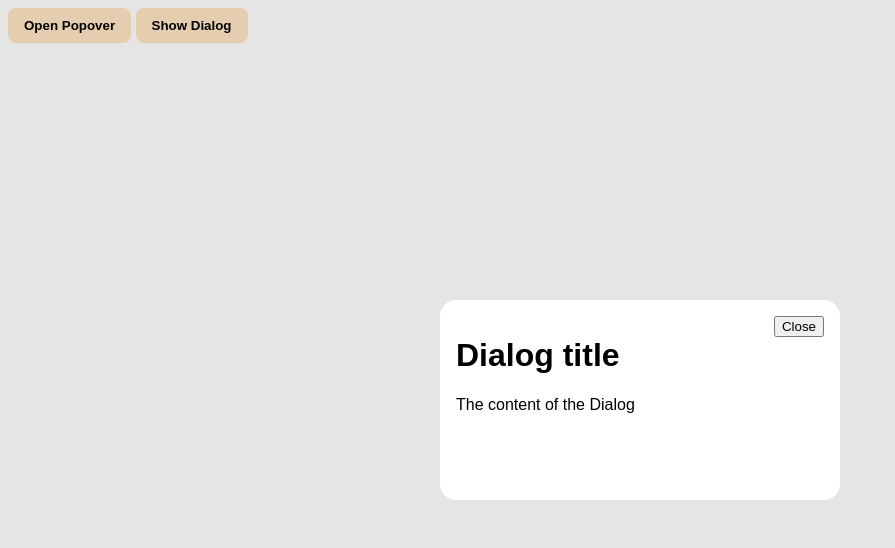
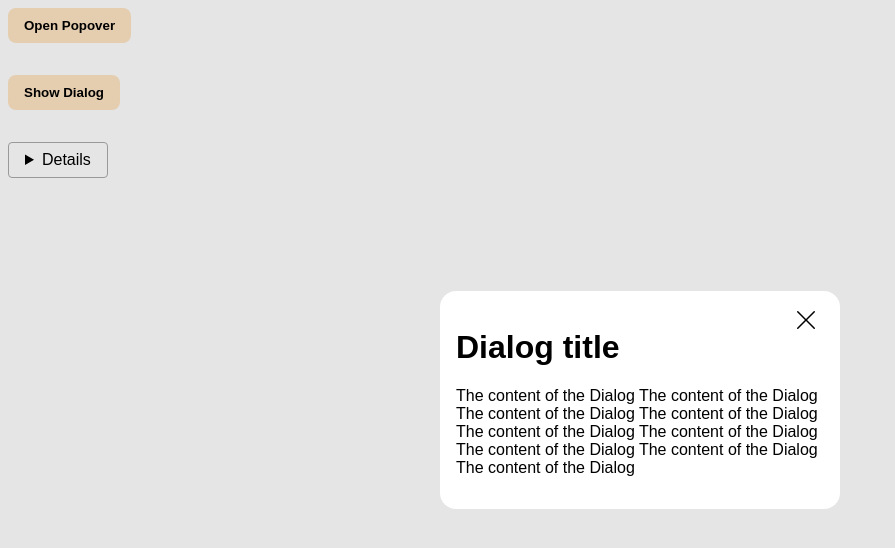
Before and after one commit to patrickjsmirnov/web-platform-demos, a plain HTML site: page index.html in a window 1280 px wide. Both pictures are taken after a click on the button "Show Dialog". Shown: the whole page, without its empty margins (0-895 px from the left). Drawn offline with Linux system fonts and the light colour scheme.

Commit message:
add details

```diff
--- a/index.html
+++ b/index.html
@@ -7,6 +7,7 @@
     <link rel="stylesheet" href="styles.css" />
   </head>
   <body>
+    <div class="container">
       <button class="button" popovertarget="my-popover">Open Popover</button>
       <div popover class="popover" id="my-popover">
         The content of the Popover.
@@ -14,10 +15,23 @@
 
       <button class="button dialog-button">Show Dialog</button>
       <dialog class="dialog">
-      <button class="dialog-close-button" autofocus>Close</button>
+        <button class="dialog-close-button" autofocus>
+          <img src="./icons/close.svg" />
+        </button>
         <h1>Dialog title</h1>
-      <p>The content of the Dialog</p>
+        <p>
+          The content of the Dialog The content of the Dialog The content of the
+          Dialog The content of the Dialog The content of the Dialog The content
+          of the Dialog The content of the Dialog The content of the Dialog The
+          content of the Dialog
+        </p>
       </dialog>
+
+      <details class="details">
+        <summary class="details-summary">Details</summary>
+        <p>Something small enough to escape casual notice.</p>
+      </details>
+    </div>
 
     <script src="script.js"></script>
   </body>
--- a/script.js
+++ b/script.js
@@ -3,6 +3,7 @@
 const dialogButton = document.querySelector(".dialog-button");
 const dialog = document.querySelector(".dialog");
 const dialogCloseButton = document.querySelector(".dialog-close-button");
+const details = document.querySelector("details");
 
 dialogButton.addEventListener("click", () => {
   dialog.showModal();
@@ -11,3 +12,11 @@ dialogButton.addEventListener("click", () => {
 dialogCloseButton.addEventListener("click", () => {
   dialog.close();
 });
+
+details.addEventListener("toggle", (event) => {
+  if (details.open) {
+    console.log("open");
+  } else {
+    console.log("close");
+  }
+});
--- a/styles.css
+++ b/styles.css
@@ -1,7 +1,7 @@
 * {
   box-sizing: border-box;
   font-family: Arial, Helvetica, sans-serif;
-  transition: "all 0.3s ease";
+  transition: all 0.3s ease;
 
   &::after,
   &::before {
@@ -9,10 +9,18 @@
   }
 }
 
+.container {
+  display: flex;
+  flex-direction: column;
+  align-items: flex-start;
+  gap: 32px;
+}
+
 .popover {
   &:popover-open {
     inset: unset;
     left: 8px;
+    top: 45px;
     background-color: lavender;
     border: none;
     padding: 16px;
@@ -32,7 +40,7 @@
     background-color: rgb(235, 208, 176);
   }
 
-  &:focus-within {
+  &:focus-visible {
     background-color: rgb(235, 208, 176);
   }
 }
@@ -48,4 +56,17 @@
   position: absolute;
   right: 16px;
   top: 16px;
+  cursor: pointer;
+  border: none;
+  background-color: transparent;
 }
+
+.details {
+  border: 1px solid #aaa;
+  border-radius: 4px;
+  padding: 8px 16px;
+}
+
+.details-summary {
+  cursor: pointer;
+}
```
Also changed, not shown: icons/close.svg (added). Lines whose indentation alone changed are shown as unchanged.
